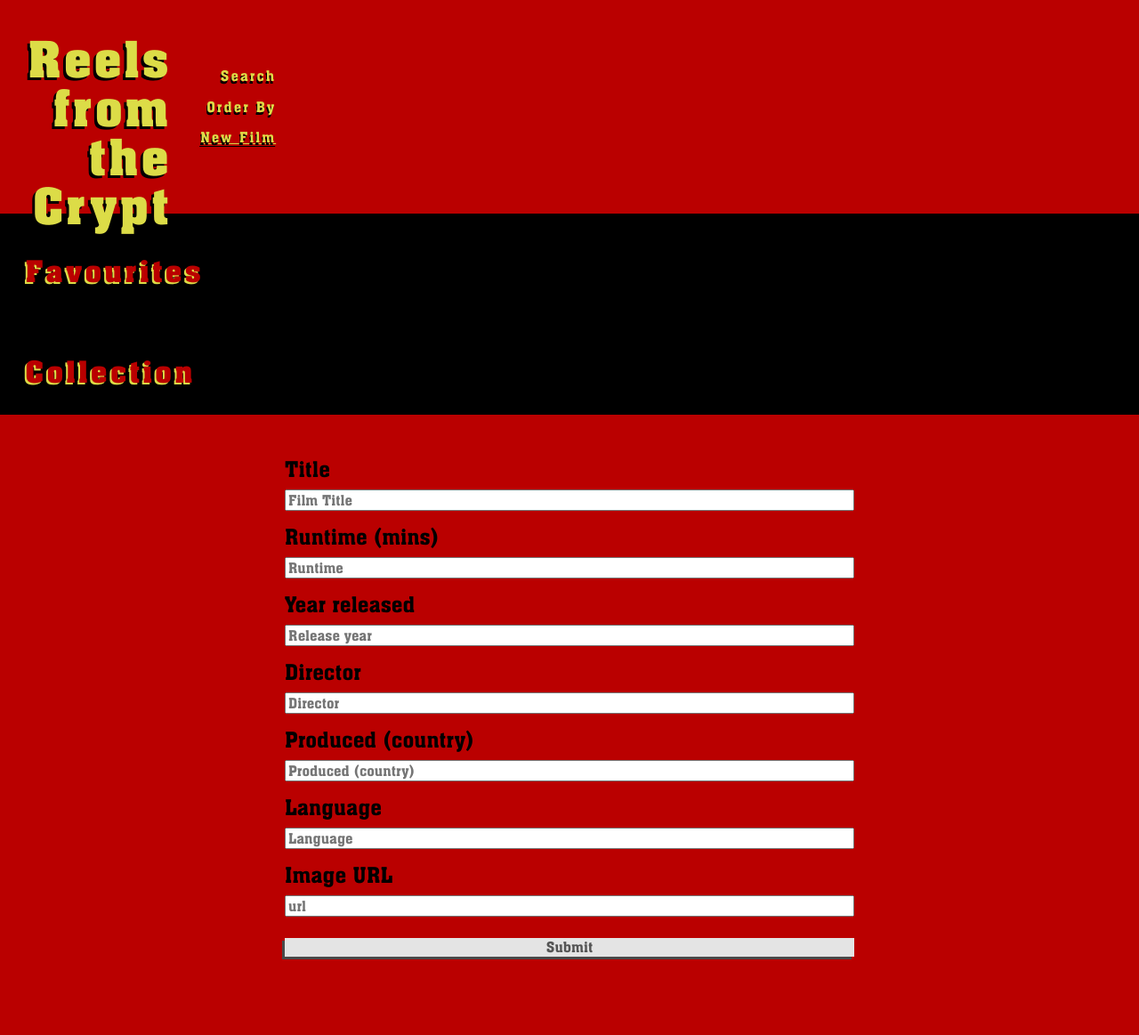
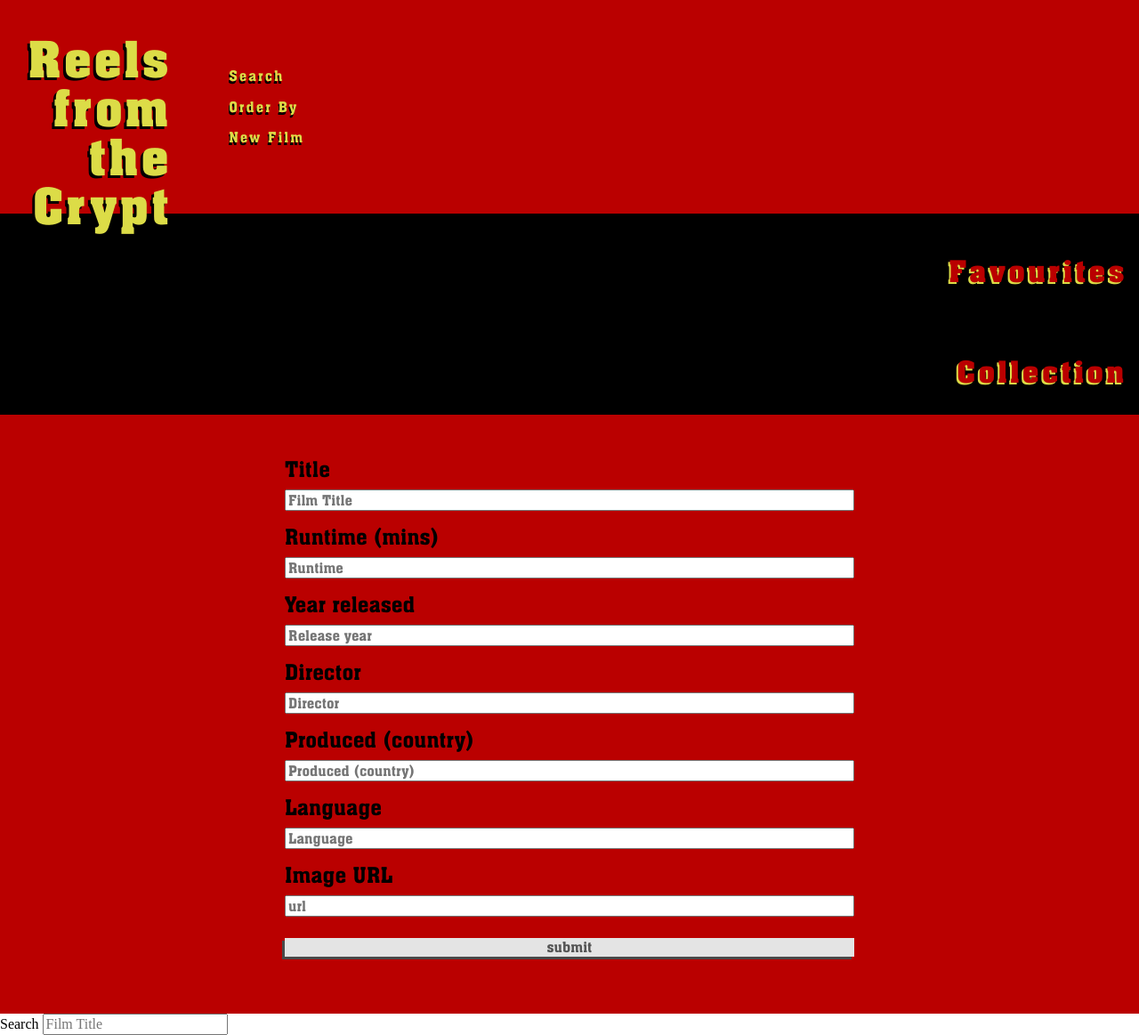
Before and after one commit to joseph-padfield/collection-app-project, a PHP site: page / in a window 1280 px wide. Shown: the whole page at 89% size. Before the commit the page ends 1078 px from the top, so only its background shows below. Run offline with PHP 8.4, Linux system fonts and the light colour scheme; data that the repository does not hold is empty.

Commit message:
form now connects to database, corrected problems with repeat inputs, unintended null values and validation issues. All functional now. For now... Added search but not sure how I will use it. Starting work on 'order' function

```diff
--- a/index.php
+++ b/index.php
@@ -16,7 +16,7 @@
         <h1>Reels<br>from<br>the<br>Crypt</h1>
     </div>
     <div class="banner_right">
-        <a>Search</a>
+        <a href="#search_label">Search</a>
         <a>Order By</a>
         <a href="#add_item">New Film</a>
     </div>
@@ -68,16 +68,16 @@
     </div>
     <div class="add_new_item">
 
-<form id="add_item" method='post'>
+<form id="add_item" method='post' action="add_item.php">
 
 <label for='title'>Title  </label>
-<input id='title' name='title' type='text' placeholder='Film Title'>
+<input required id='title' name='title' type='text' placeholder='Film Title'>
 
 <label for='runtime'>Runtime (mins)  </label>
 <input id='runtime' name='runtime' type='number' placeholder='Runtime'>
 
 <label for='year'>Year released  </label>
-<input id='year' name='year' type='number' placeholder='Release year' maxlength='4'>
+<input required id='year' name='year' type='number' placeholder='Release year' maxlength='4'>
 
 <label for='director'>Director  </label>
 <input id='director' name='director' type='text' placeholder='Director'>
@@ -91,44 +91,44 @@
 <label for='image_url'>Image URL  </label>
 <input id='image_url' name='image_url' type='text' placeholder='url'>
 
-<input id='submit' name='submit' type='submit'>
+<input id='submit' name='submit' type='submit' value="submit">
+
 
 </form>
 
-        <?
-        if (isset($_POST['submit'])) {
-            if (filter_var($_POST['year'], FILTER_VALIDATE_INT) &&
-                filter_var($_POST['runtime'], FILTER_VALIDATE_INT) &&
-                filter_var($_POST['image_url'], FILTER_VALIDATE_DOMAIN)) {
-                $title = $_POST['title'];
-                $runtime = $_POST['runtime'];
-                $year = $_POST['year'];
-                $director = $_POST['director'];
-                $produced = $_POST['country'];
-                $language = $_POST['language'];
-                $image_url = $_POST['image_url'];
-                }
-
-
-            $query = $db->prepare('INSERT INTO `films` (`Title`, `Running time`, `Year`, `Director`, `Produced`, `Language`, `image_url`) VALUES (:title, :runtime, :year, :director, :country, :language, :image_url)');
-
-            $query->bindParam(':title', $title);
-            $query->bindParam(':runtime', $runtime);
-            $query->bindParam(':year', $year);
-            $query->bindParam(':director', $director);
-            $query->bindParam(':country', $produced);
-            $query->bindParam(':language', $language);
-            $query->bindParam(':image_url', $image_url);
-
-            $query->execute();
-        }
-        ?>
+<!--        --><?php
+//        if (isset($_POST['submit'])) {
+//                $title = $_POST['title'];
+//                $runtime = filter_var($_POST['runtime'], FILTER_VALIDATE_INT) ?: null;
+//                $year = filter_var($_POST['year'], FILTER_VALIDATE_INT) ?: null;
+//                $director = $_POST['director'];
+//                $produced = $_POST['country'];
+//                $language = $_POST['language'];
+//                $image_url = filter_var($_POST['image_url'], FILTER_VALIDATE_DOMAIN) ?: null;
+//
+//
+//
+//            $query = $db->prepare('INSERT INTO `films` (`Title`, `Running time`, `Year`, `Director`, `Produced`, `Language`, `image_url`) VALUES (:title, :runtime, :year, :director, :country, :language, :image_url)');
+//
+//            $query->bindParam(':title', $title);
+//            $query->bindParam(':runtime', $runtime);
+//            $query->bindParam(':year', $year);
+//            $query->bindParam(':director', $director);
+//            $query->bindParam(':country', $produced);
+//            $query->bindParam(':language', $language);
+//            $query->bindParam(':image_url', $image_url);
+//
+//            $query->execute();
+//
+//        }
+//        ?>
     </div>
 
 </main>
 
 <footer>
-
+    <label id="search_label" for="search">Search</label>
+    <input id='search' name='search' type='text' placeholder='Film Title'>
 </footer>
 
 </body>
--- a/style.css
+++ b/style.css
@@ -18,7 +18,7 @@ header {
 main {
     display: flex;
     flex-direction: column;
-    align-items: flex-start;
+    align-items: flex-end;
     justify-content: center;
     background-color: black;
 }
@@ -61,9 +61,10 @@ p {
 .banner_right {
     display: flex;
     flex-direction: column;
-    align-items: flex-end;
+    align-items: flex-start;
     justify-content: center;
     gap: 1rem;
+    padding-left: 2rem;
 }
 
 .banner_right a {
@@ -73,6 +74,7 @@ p {
     font-size: 1rem;
     margin-right: 1rem;
     letter-spacing: 2px;
+    text-decoration: unset;
 }
 
 .main_container {
@@ -86,7 +88,7 @@ p {
 }
 
 .collection_header {
-    text-align: left;
+    text-align: right;
     font-size: 1.8rem;
     margin: 3rem 0 0 1rem;
     color: #ba0000;
```
Also changed, not shown: add_item.php (added, +26 -0 lines).
